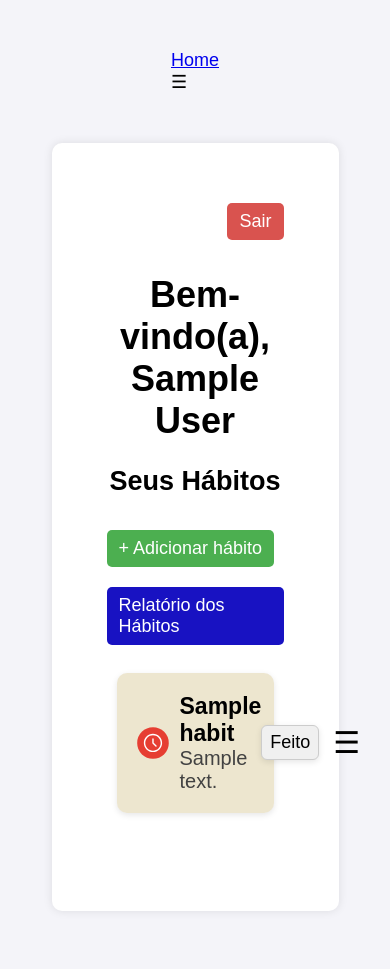
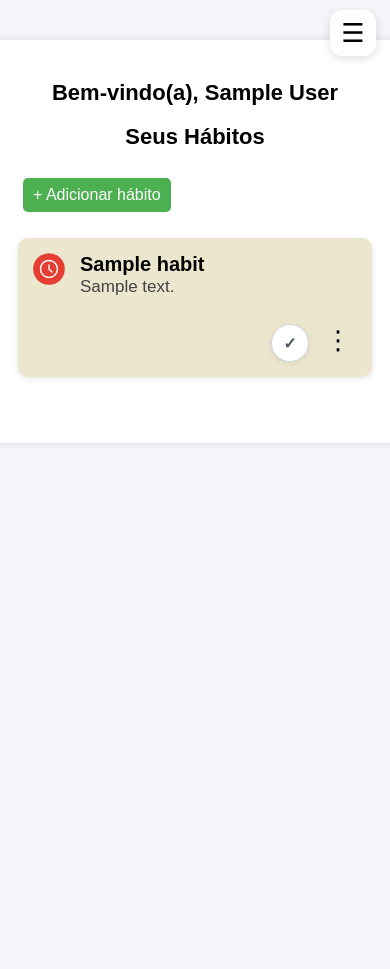
Before and after one commit to orafaeldantas/habit-tracker, a Flask app: page / in a window 390 px wide. After the commit the page ends 377 px from the top, so only its background shows below. Run offline with Flask 3, Linux system fonts and the light colour scheme; the visitor is signed in with stand-in values (Sample User, id 1); tables that the repository leaves empty hold one stand-in row (values such as "Sample post").

Commit message:
feat: add mobile responsiveness to dashboard.html

```diff
--- a/static/css/dashboard.css
+++ b/static/css/dashboard.css
@@ -209,29 +209,34 @@ body {
 
 /* === Done Button === */
 .btn-done-habit {
-  background-color: #f0f0f0; /* mesmo fundo neutro dos outros */
-  border: 1px solid #ccc;
-  border-radius: 6px;
-  box-shadow: 0 2px 6px rgba(0,0,0,0.1);
-  padding: 6px 8px;
-  font-size: 18px;
+  width: 38px;
+  height: 38px;
+  border-radius: 50%;
+  border: 1px solid #d1d5db;
+  background: #fff;
+  font-size: 20px;
+  font-weight: bold;
+  color: #4b5563;
   cursor: pointer;
-  margin-right: 8px;
-  transition: background-color 0.2s ease, transform 0.1s ease;
+  display: flex;
+  align-items: center;
+  justify-content: center;
+  box-shadow: 0 2px 6px rgba(0,0,0,0.07);
+  transition: 0.2s ease;
 }
 
 
 .btn-done-habit::before {
-  content: "Feito";
+  content: "✓";
 }
 
 .btn-done-habit:hover {
-  background-color: #e0e0e0;
+  background: #f3f4f6;
   transform: translateY(-1px);
 }
 
 .btn-done-habit:active {
-  transform: scale(0.95);
+  transform: scale(0.92);
 }
 
 /*===============*/
@@ -297,3 +302,120 @@ body {
 
 
 /*===============*/
+
+
+/* === Mobile (max-width: 768px) === */
+
+@media (max-width: 768px) {
+
+  body {
+    font-size: 16px;
+    margin-top: 20px;
+    padding: 0 10px;
+  }
+
+  .container {
+    width: 100%;
+    margin: 20px 0;
+    padding: 25px;
+    padding-bottom: 50px;
+    border-radius: 8px;
+  }
+
+  h1, h2 {
+    font-size: 22px;
+  }
+
+  .habit-item {
+    flex-direction: column;
+    align-items: flex-start;
+    padding: 15px;
+    font-size: 18px;
+    margin: 12px 0;
+  }
+
+  .container-habit {
+    flex-direction: row;
+    align-items: flex-start;
+    justify-content: flex-start;
+    width: 100%;
+  }
+
+  .container-habit-done {
+    align-items: right;
+    justify-content: right;
+    margin-top: 12px;
+    width: 100%;
+  }
+
+  .form-habit-done {
+    padding-top: 15px;
+    padding-right: 10px;
+  }
+
+  .btn-done-habit {
+    font-size: 16px;
+    padding: 5px 8px;
+  }
+
+  .icon-status-habit {
+    padding-right: 10px;
+  }
+
+  .title {
+    font-size: 20px;
+  }
+
+  .description {
+    font-size: 17px;
+  }
+
+  .text-title-description {
+    margin-left: 5px;
+  }
+
+  .container-habit-options-menu {
+    margin-top: 10px;
+  }
+
+  .btn-habit-options-menu {
+    font-size: 26px;
+  }
+
+  .habit-options-menu {
+    width: 130px;
+  }
+
+  .habit-options-menu button {
+    font-size: 16px;
+    padding: 8px 10px;
+  }
+
+  dialog {
+    width: 260px;
+    padding: 18px;
+  }
+
+  dialog h3 {
+    font-size: 1rem;
+  }
+
+  dialog p {
+    font-size: 0.9rem;
+  }
+
+  .modal-actions button {
+    font-size: 0.9rem;
+    padding: 6px 12px;
+  }
+
+  /* botões principais */
+  .btn {
+    padding: 8px 10px;
+    font-size: 16px;
+  }
+
+  .container-logout {
+    justify-content: center;
+  }
+}
--- a/static/css/global.css
+++ b/static/css/global.css
@@ -35,28 +35,51 @@
     border: 1px solid rgb(49, 49, 49);
 }
 
-/* === Navbar === */
+a {
+	text-decoration: none
+}
+
+/* === Navbar Moderna === */
 
 @media (min-width: 769px) {
     .navbar {
         display: flex;
         justify-content: space-between;
         align-items: center;
-        background: #fff;
-        padding: 12px 20px;
-        border-bottom: 1px solid #ddd;
+        background: #ffffff;
+        padding: 14px 28px;
+        border-bottom: 1px solid #e5e7eb;
+        box-shadow: 0 2px 8px rgba(0, 0, 0, 0.03);
+        position: sticky;
+        top: 0;
+    }
+
+    .navbar .logo {
+        font-size: 1.25rem;
+        font-weight: 600;
+        color: #111827;
+        letter-spacing: -0.5px;
     }
 
     .nav-right {
         display: flex;
-        position: relative;
-
+        gap: 24px;
+        align-items: center;
     }
 
     .nav-right a {
-        margin-left: 20px;
         text-decoration: none;
-        color: #333;
+        color: #374151;
+        font-weight: 500;
+        padding: 6px 10px;
+        border-radius: 8px;
+        transition: 0.25s ease;
+    }
+
+    .nav-right a:hover {
+        background: #f3f4f6;
+        color: #111827;
+        transform: translateY(-1px);
     }
 
     .hamburger {
@@ -66,28 +89,86 @@
     }
 }
 
-/* Responsividade */
 @media (max-width: 768px) {
+
+    .navbar {
+        padding: 14px 20px;
+        width: 100%;
+        display: flex;
+        justify-content: space-between;
+        align-items: center;
+        position: fixed;     /* fixa no topo */
+        top: 0;
+        left: 0;
+        z-index: 999;
+    }
+
     .nav-right {
         display: none;
         flex-direction: column;
-        background: #fff;
+        background: #ffffff;
         position: absolute;
-        top: 60px;
+        top: 62px;
         right: 20px;
-        border: 1px solid #ddd;
-        padding: 10px;
+        width: 200px;
+        border: 1px solid #e5e7eb;
+        border-radius: 12px;
+        padding: 14px;
+        box-shadow: 0 8px 20px rgba(0, 0, 0, 0.10);
+        animation: fadeIn 0.25s ease;
     }
 
     .nav-right.open {
         display: flex;
+        align-items: flex-start;
+        justify-content: center;
     }
 
     .nav-right a {
-        margin: 10px 0;
+        padding: 12px;
+        text-align: left;
+        width: 100%;
+        border-radius: 8px;
+        margin: 6px 0;
+        font-size: 17px;
+    }
+
+    .nav-right a:hover {
+        background: #f3f4f6;
+        color: #111827;
     }
 
     .hamburger {
-        display: block;
+        display: flex;
+        align-items: center;
+        justify-content: center;
+        width: 46px;
+        height: 46px;
+        background-color: #ffffff;
+        border-radius: 12px;
+        font-size: 26px;
+        cursor: pointer;
+        box-shadow: 0 3px 10px rgba(0,0,0,0.12);
+        transition: transform 0.15s ease, box-shadow 0.2s ease;
+        position: fixed;
+        top: 10px;
+        right: 14px;
+        z-index: 1000;
+    }
+
+    .hamburger:active {
+        transform: scale(0.94);
+        box-shadow: 0 2px 6px rgba(0,0,0,0.15);
     }
 }
+
+@keyframes fadeIn {
+    from {
+        opacity: 0;
+        transform: translateY(-6px);
+    }
+    to {
+        opacity: 1;
+        transform: translateY(0);
+    }
+}
--- a/templates/add_habit.html
+++ b/templates/add_habit.html
@@ -1,5 +1,6 @@
 
     {% extends "base.html" %}
+    {% set hide_navbar = True %}
 
     {% block title %}Registrar{% endblock %}
 
--- a/templates/base.html
+++ b/templates/base.html
@@ -26,7 +26,7 @@
     {% if not hide_navbar %}
         <nav class="navbar">
             <div class="nav-left">
-                <a href="/" class="logo">Home</a>
+                <a href="/" class="logo"></a>
             </div>
 
             <div class="nav-right" id="nav-menu">
--- a/templates/dashboard.html
+++ b/templates/dashboard.html
@@ -8,14 +8,10 @@
 
 {% block content %}
   <div class="container">
-    <div class="container-logout">
-      <a href="{{ url_for('auth.logout_user') }}" class="btn btn-logout">Sair</a>
-    </div>
     <h1>Bem-vindo(a), {{ session['name_user'] }}</h1>
     <h2>Seus Hábitos</h2>
 
     <a href="{{ url_for('habits.insert_habit') }}" class="btn btn-add-habit">+ Adicionar hábito</a>
-    <a href="{{ url_for('habits.reports', filter=1) }}" class="btn btn-reports">Relatório dos Hábitos</a>
     {% if habits %}
       <ul class="habit-list">
         {% for habit in habits %}
@@ -40,7 +36,7 @@
               </form>
 
               <div class="container-habit-options-menu">
-                <button class="btn-habit-options-menu">☰</button>
+                <button class="btn-habit-options-menu">⋮</button>
                 <div class="habit-options-menu">
                   <form action="{{ url_for('habits.edit_habit', id=habit['id']) }}" method="get">
                     <button type="submit" class="btn-edit-habit"></button>
--- a/templates/edit_habit.html
+++ b/templates/edit_habit.html
@@ -1,5 +1,6 @@
 
 {% extends "base.html" %}
+{% set hide_navbar = True %}
 
 {% block title %}Registrar{% endblock %}
 
```
